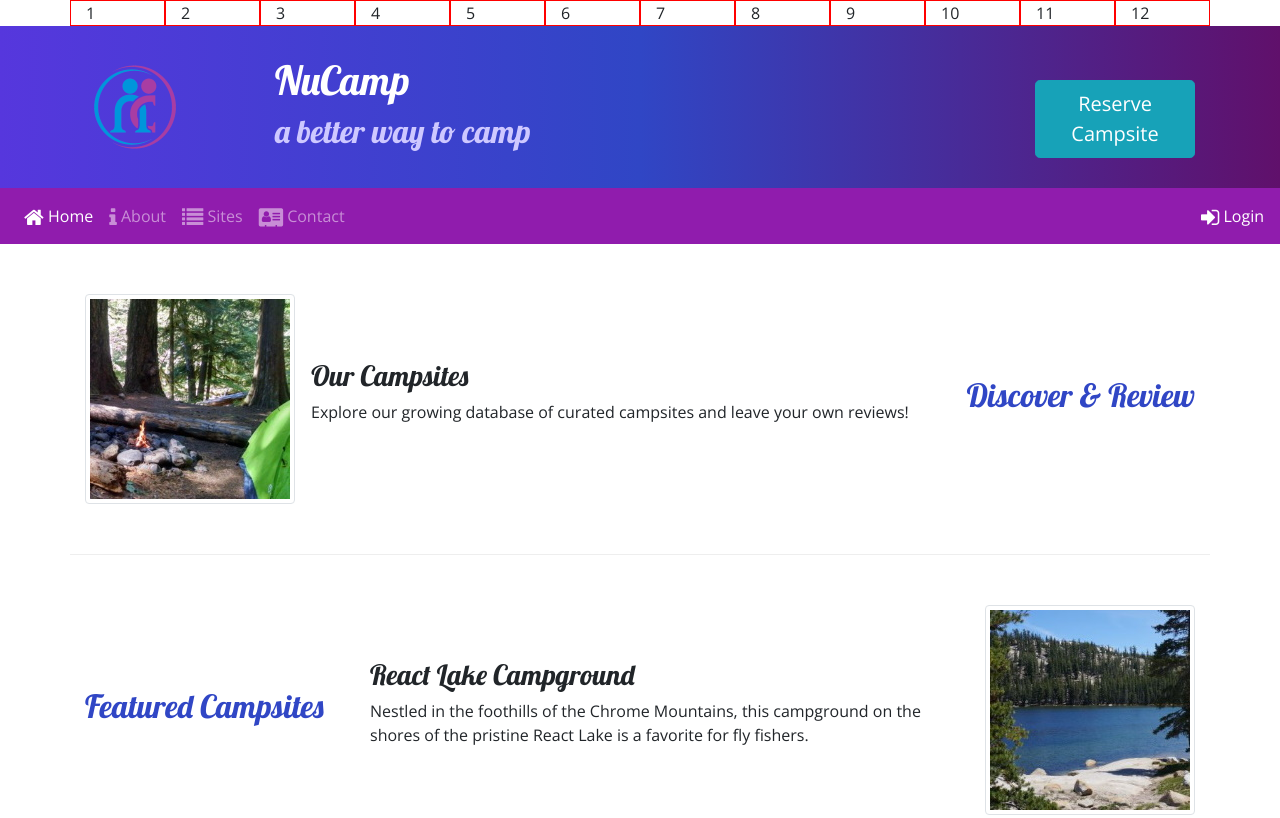
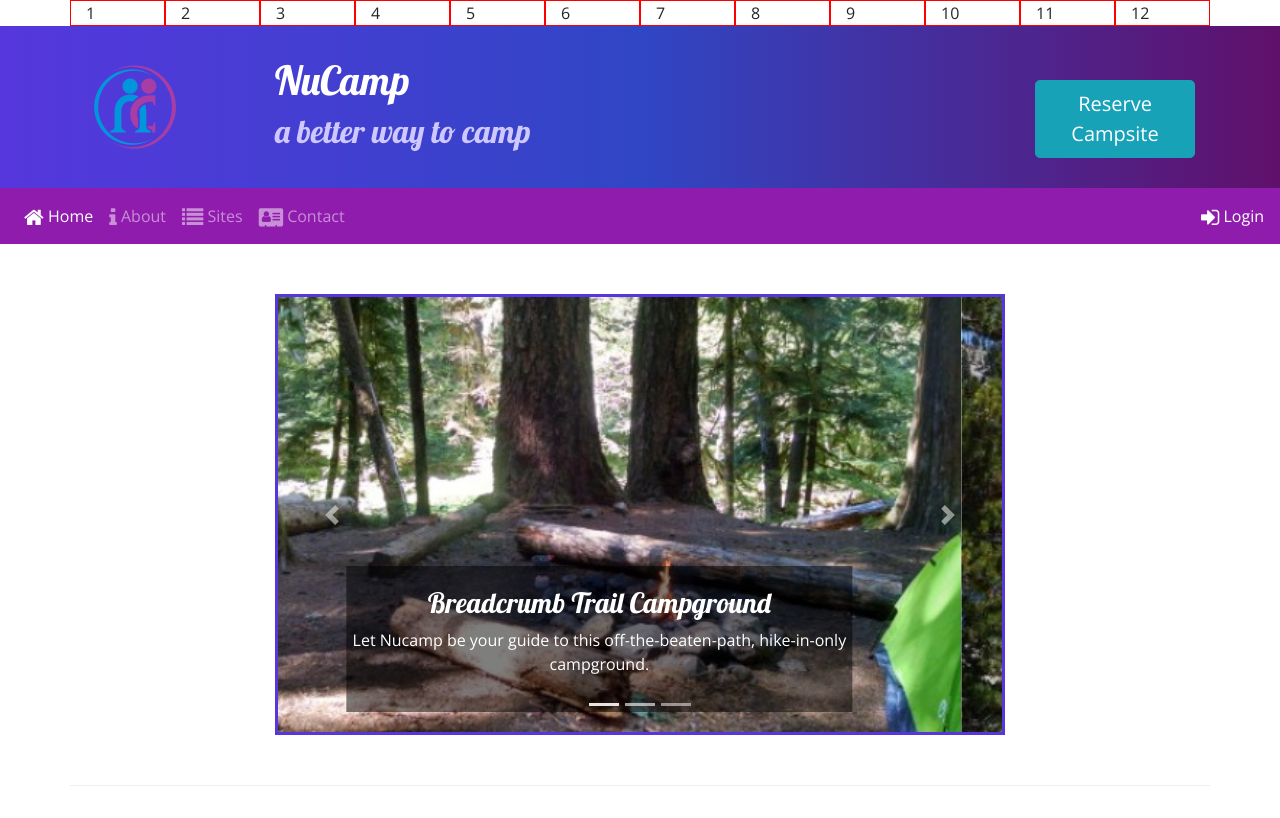
Before and after one commit to StevenVallarsa/starter-project, a website: page index.html in a window 1280 px wide. Shown: the top 818 px of the page. Drawn offline with nearby package versions, Linux system fonts and the light colour scheme.

Commit message:
WEEK 3 - Carousel

```diff
--- a/css/styles.css
+++ b/css/styles.css
@@ -47,8 +47,16 @@ a, a:hover {
   text-decoration: none;
 }
 
+.carousel-caption {
+  background-color: rgba(0, 0, 0, .5);
+}
 
-/* BORDER STYLE TO SEE COMPONENTS ON SCREEN */
+.carousel {
+  border: solid #5637DD;
+}
+
+
+/* BORDER STYLE TO SEE AREAS ON SCREEN */
 .b {
   border: solid red 1px;
 }
--- a/index.html
+++ b/index.html
@@ -115,9 +115,55 @@
     </div>
   </div>
 
-
   <!-- BODY -->
   <div class="container">
+
+    <!-- CAROUSEL -->
+    <div class="row row-content">
+      <div class="col-md-8 mx-auto">
+        <div id="homeCarousel" class="carousel slide" data-ride="carousel">
+          <ol class="carousel-indicators">
+            <li data-target="#homeCarousel" data-slide-to="0" class="active"></li>
+            <li data-target="#homeCarousel" data-slide-to="1"></li>
+            <li data-target="#homeCarousel" data-slide-to="2"></li>
+          </ol>
+          <div class="carousel-inner">
+            <div class="carousel-item active">
+              <img src="img/breadcrumb-trail.jpg" alt="Breadcrumb Trail Campground" class="d-block w-100" />
+              <div class="carousel-caption">
+                <h3>Breadcrumb Trail Campground</h3>
+                <p class="d-none d-sm-block">Let Nucamp be your guide to this off-the-beaten-path, hike-in-only
+                  campground.</p>
+              </div>
+            </div>
+            <div class="carousel-item">
+              <img src="img/react-lake.jpg" alt="React Lake Campground" class="d-block w-100" />
+              <div class="carousel-caption">
+                <h3>React Lake Campground</h3>
+                <p class="d-none d-sm-block">Nestled in the foothills of the Chrome Mountains, this campground on the
+                  shores of the pristine React Lake is a favorite for fly fishers.</p>
+              </div>
+            </div>
+            <div class="carousel-item">
+              <img src="img/chrome-river.jpg" alt="Chrome River Campground" class="d-block w-100" />
+              <div class="carousel-caption">
+                <h3>Chrome River Campground</h3>
+                <p class="d-none d-sm-block">Spend a few sunny days and starry nights beneath a canopy of old-growth
+                  firs at this enchanting spot by the Chrome River.</p>
+              </div>
+            </div>
+          </div>
+          <a href="#homeCarousel" class="carousel-control-prev" role="button" data-slide="prev">
+            <span class="carousel-control-prev-icon"></span>
+            <span class="sr-only">Previous</span>
+          </a>
+          <a href="#homeCarousel" class="carousel-control-next" role="button" data-slide="next">
+            <span class="carousel-control-next-icon"></span>
+            <span class="sr-only">Next</span>
+          </a>
+        </div>
+      </div>
+    </div>
 
     <!-- ROW 1-->
     <div class="row row-content align-items-center">
```
